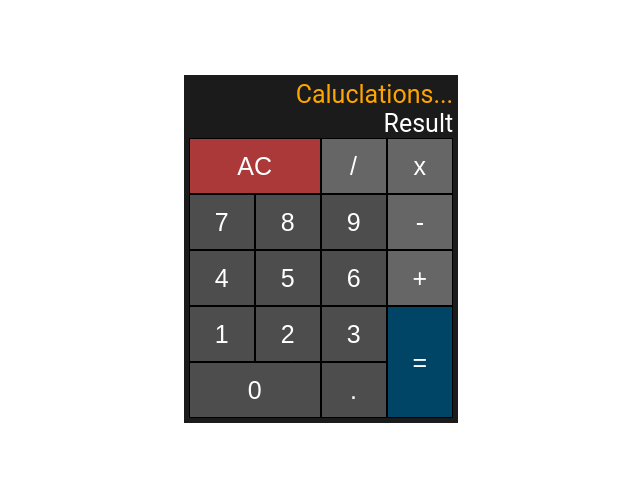
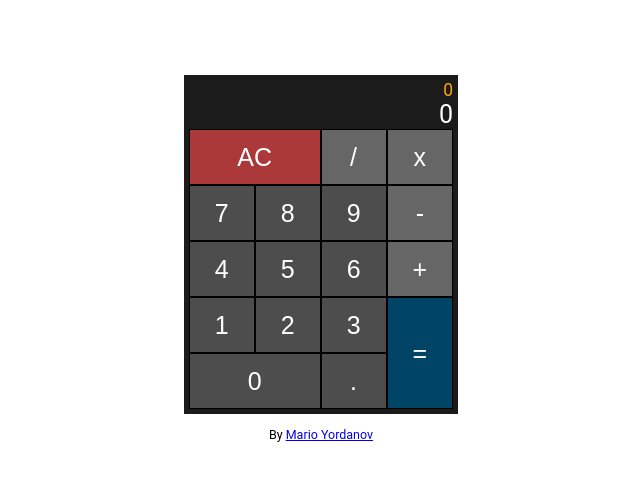
Before and after one commit to mariovyord/react-calulator, a React (Create React App) app: page / in a window 1280 px wide. Shown: the top 480 px of the page, without its empty margins (319-959 px from the left). Built offline with nearby package versions, Linux system fonts and the light colour scheme.

Commit message:
Add main feautures

```diff
--- a/src/App.js
+++ b/src/App.js
@@ -1,13 +1,59 @@
+import { useState } from "react";
+
 function App() {
+
+	const [calc, setCalc] = useState('');
+	const [selected, setSelected] = useState(0);
+	const [isDisabled, setIsDisabled] = useState(false);
+
+	const operators = ['/', '*', '-', '+', '=', '.'];
+
+	const caluclate = () => setSelected(eval(calc));
+
+	const resetCalc = () => {
+		setCalc('');
+		setSelected(0);
+		setIsDisabled(false);
+	}
+
+	const handleClick = (e) => {
+		if (e.target.tagName === 'BUTTON') {
+			const value = e.target.value;
+
+			if (value === 'AC') {
+				return resetCalc();
+			}
+
+			if (isDisabled) {
+				return resetCalc();
+			}
+
+			if (value === '=') {
+				const result = caluclate();
+				setCalc(() => calc + (value).toString());
+				setIsDisabled(true);
+				return result;
+			}
+
+			if (operators.includes(calc[calc.length - 1]) && operators.includes(value)) {
+				setCalc(() => calc.slice(0, -1) + (value).toString());
+			} else {
+				setCalc(() => calc + (value).toString());
+			}
+			setSelected(value);
+
+		}
+	}
+
 	return (
 		<div className="App">
 			<div className="container">
-				<div className='calculator'>
+				<main className='calculator'>
 					<div className="display">
-						<span className="calcs">Caluclations...</span>
-						<span className="result">Result</span>
+						<span className="calcs">{calc || 0}</span>
+						<span className="result">{selected}</span>
 					</div>
-					<div className="buttons">
+					<div onClick={handleClick} className="buttons">
 						<button id="clear" value="AC">AC</button>
 						<button className="ligth-gray" id="divide" value="/">/</button>
 						<button className="ligth-gray" id="multiply" value="*">x</button>
@@ -26,7 +72,10 @@ function App() {
 						<button id="decimal" value=".">.</button>
 						<button id="equals" value="=">=</button>
 					</div>
-				</div>
+				</main>
+				<footer >
+					By <a href="https://github.com/mariovyord/react-calulator">Mario Yordanov</a>
+				</footer>
 			</div>
 		</div>
 	);
--- a/src/index.css
+++ b/src/index.css
@@ -53,6 +53,7 @@ button {
 
 .calcs {
 	color: orange;
+	font-size: 0.7rem;
 }
 
 .result {
@@ -103,3 +104,9 @@ button:hover {
 	grid-row-start: 4;
 	grid-row-end: 6;
 }
+
+footer {
+	font-size: 0.5rem;
+	padding: 0.5rem;
+	text-align: center;
+}
```
